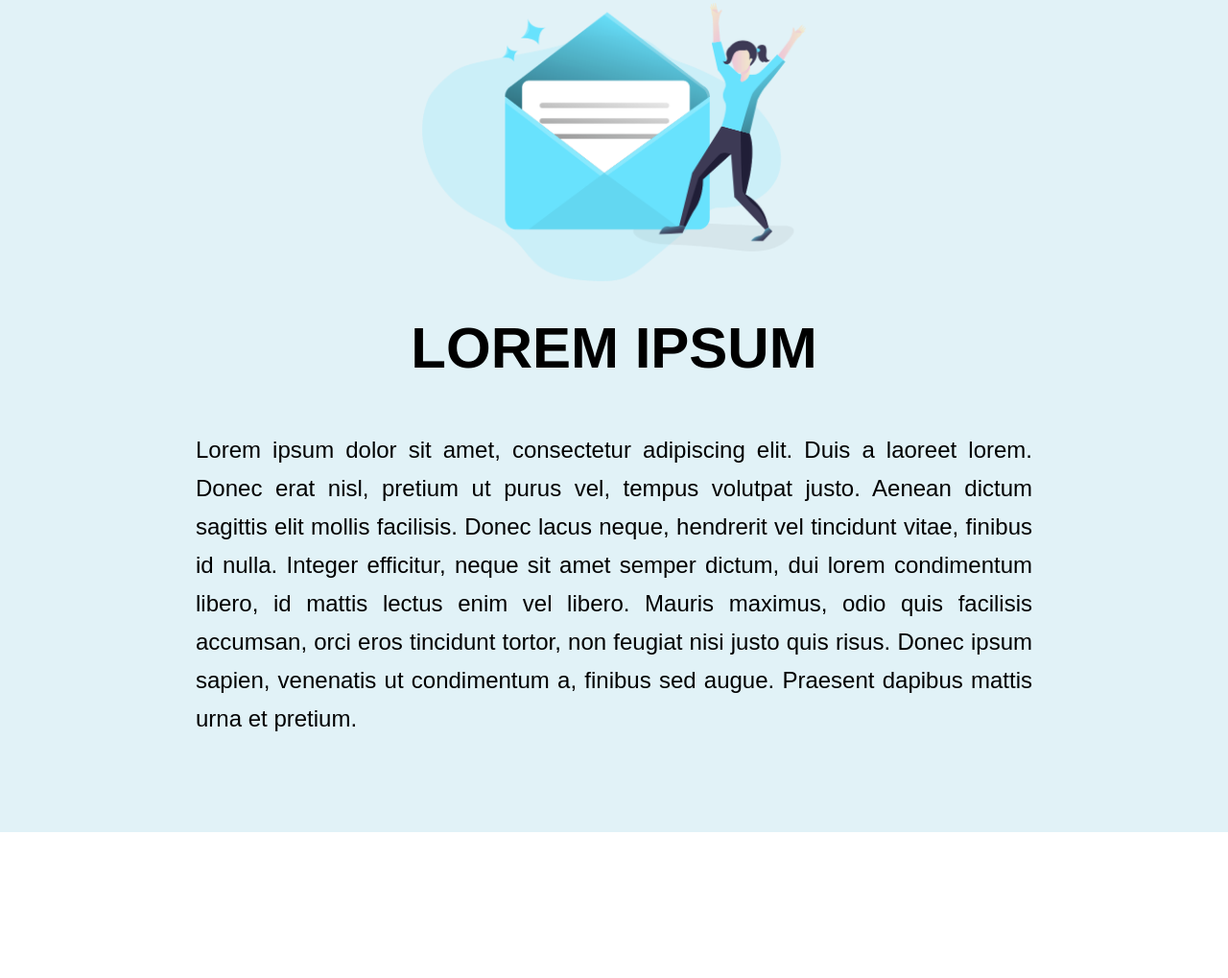
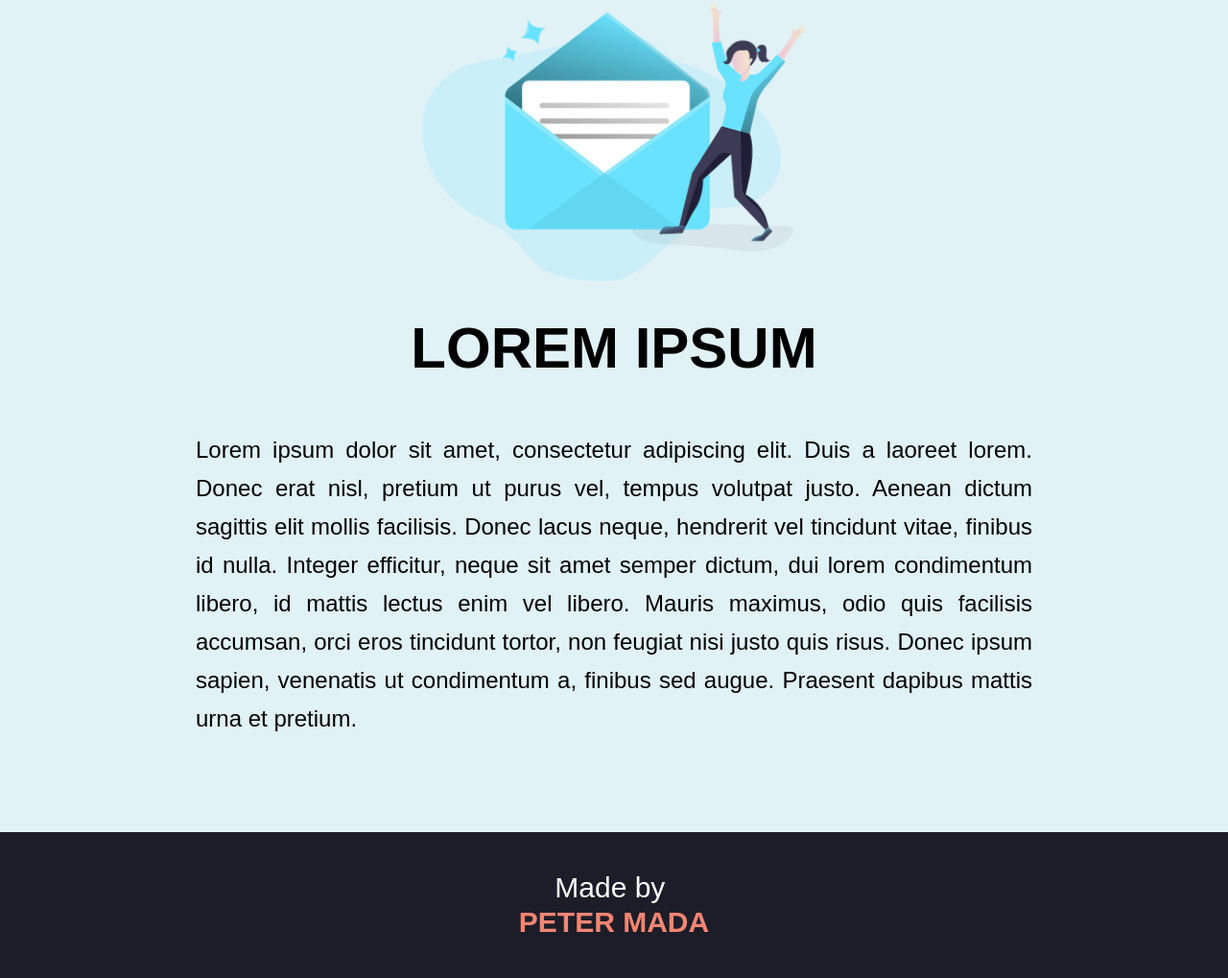
Before and after one commit to MadaProjects/vozak-site, a Gatsby site: page / in a window 1280 px wide. Shown: the part 4637-5656 px from the top of the page at 96% size. Before the commit the page ends 5504 px from the top, so only its background shows below. Built offline with nearby package versions, Linux system fonts and the light colour scheme; Gatsby itself is replaced by a stand-in of ours.

Commit message:
Add footer

```diff
--- /dev/null
+++ b/src/components/footer/Footer.js
@@ -0,0 +1,24 @@
+import * as React from 'react';
+
+const linkStyles = {
+  fontFamily: '"Oswald", sans-serif',
+  fontWeight: 800,
+};
+
+export const Footer = () => {
+  return (
+    <div data-testid='footer' className='text-3xl'>
+      <p className='whitespace-normal	'>
+        <span className='block'>Made by&nbsp;</span>
+        <a
+          href='https://www.petermada.info'
+          target='_blank'
+          rel='noopener noreferrer'
+          className='text-[#f58572] uppercase whitespace-nowrap hover:underline'
+          style={linkStyles}>
+          Peter Mada
+        </a>
+      </p>
+    </div>
+  );
+};
--- a/src/pages/index.js
+++ b/src/pages/index.js
@@ -1,5 +1,6 @@
 import * as React from 'react';
 import { useEffect, useRef, useState } from 'react';
+import { Footer } from '../components/footer/Footer';
 import { Section } from '../components/section/Section';
 import { sectionsData } from '../data';
 
@@ -179,6 +180,11 @@ const IndexPage = () => {
           />
         </div>
       </div>
+      <div className='bg-[#1C1D28] text-white'>
+        <div className='container mx-auto px-[5%] py-10 max-w-[1000px] text-center'>
+          <Footer />
+        </div>
+      </div>
     </div>
   );
 };
```
Also changed, not shown: tests/components/footer/Footer.test.js (added, +41 -0 lines).
